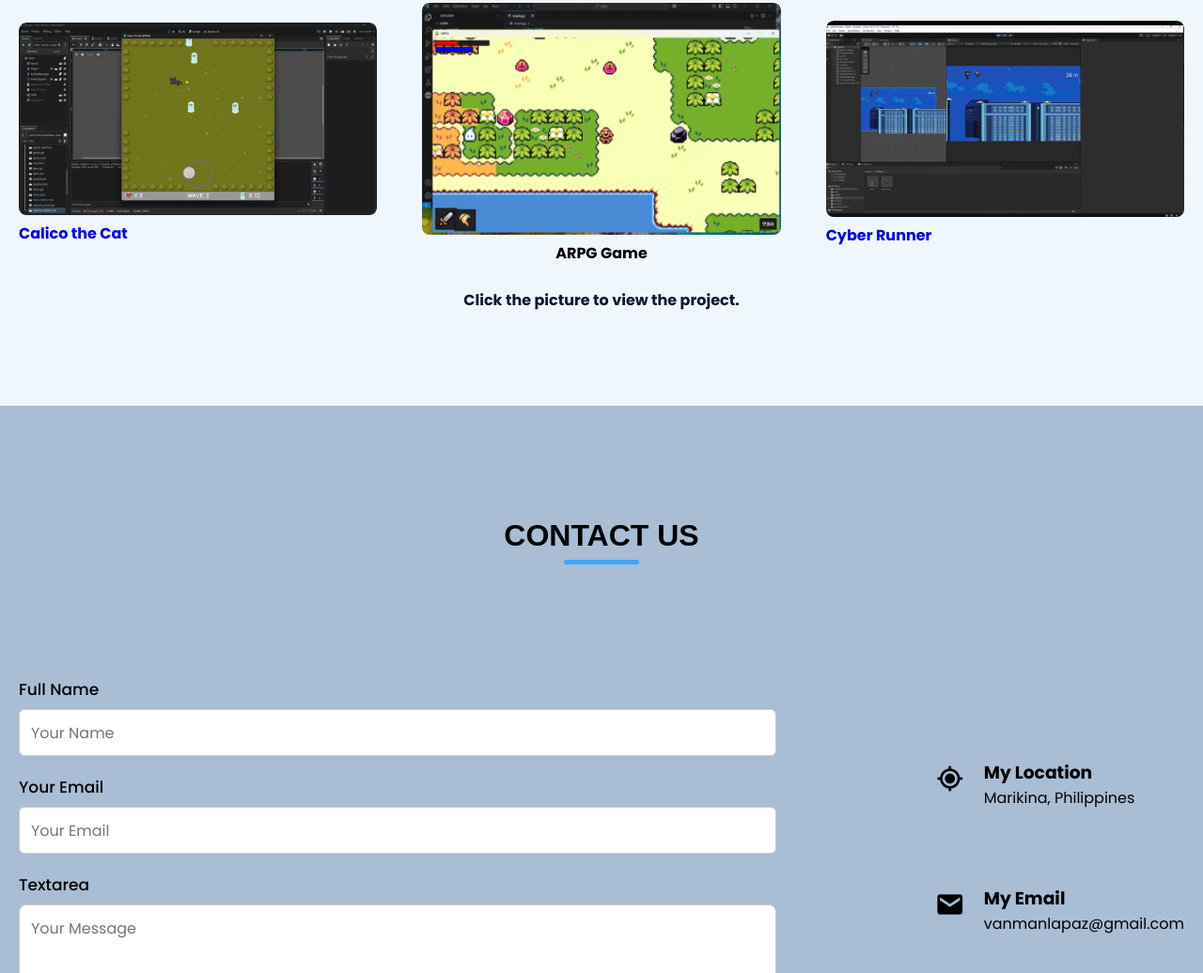
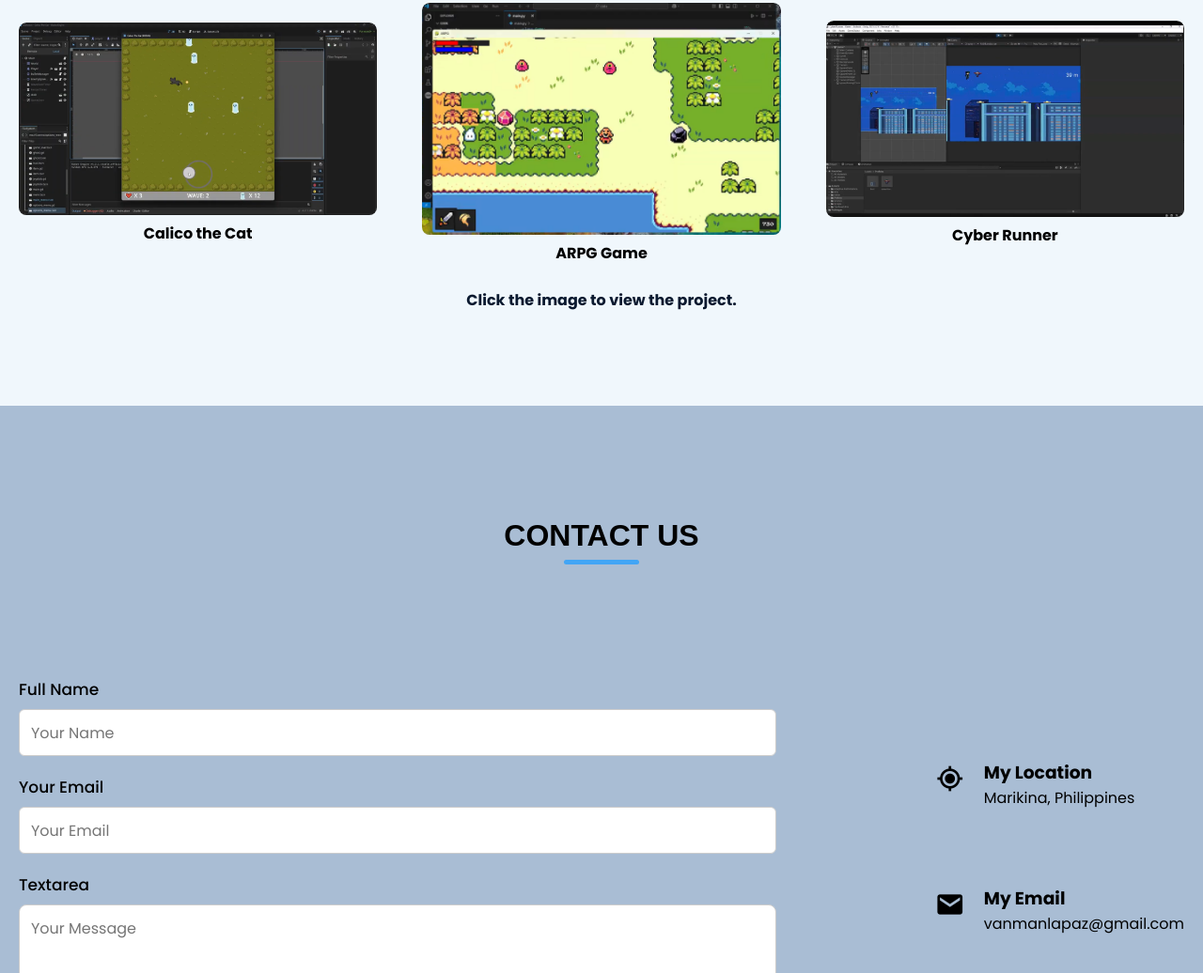
Before and after one commit to Vaan236/css-foundation-project-2, a plain HTML site: page index.html in a window 1280 px wide. Shown: the part 3899-4935 px from the top of the page at 94% size. Drawn offline with nearby package versions, Linux system fonts and the light colour scheme.

Commit message:
changed the position of the name of the image

```diff
--- a/index.html
+++ b/index.html
@@ -208,8 +208,8 @@
           <div class="project_items">
             <a href="https://drive.google.com/file/d/1gEtuDQuwvRqBpGel9oRHl-Nh0JV0-7cY/view?usp=drive_link" target="_blank">
               <img src="images/calico_cat.png" alt="Gallery Image" />
-              <p><strong>Calico the Cat</strong></p>
             </a>
+            <p><strong>Calico the Cat</strong></p>
           </div>
           <div class="project_items">
             <a href="https://drive.google.com/file/d/1srn52HSDht8lTJOUjHEm8D4I28gcnT_H/view?usp=drive_link" target="_blank">
@@ -220,11 +220,11 @@
           <div class="project_items">
             <a href="https://drive.google.com/file/d/1VJIvyPawyt5gBHLYJi7shpEoFuxLKlU_/view?usp=drive_link" target="_blank">
               <img src="images/runner.png" alt="Gallery Image" />
-              <p><strong>Cyber Runner</strong></p>
             </a>
+            <p><strong>Cyber Runner</strong></p>
           </div>
         </div>
-        <div class="click"><p><Strong>Click the picture to view the project.</Strong></p></div>
+        <div class="click"><p><Strong>Click the image to view the project.</Strong></p></div>
       </div>
     </section>
 
```
